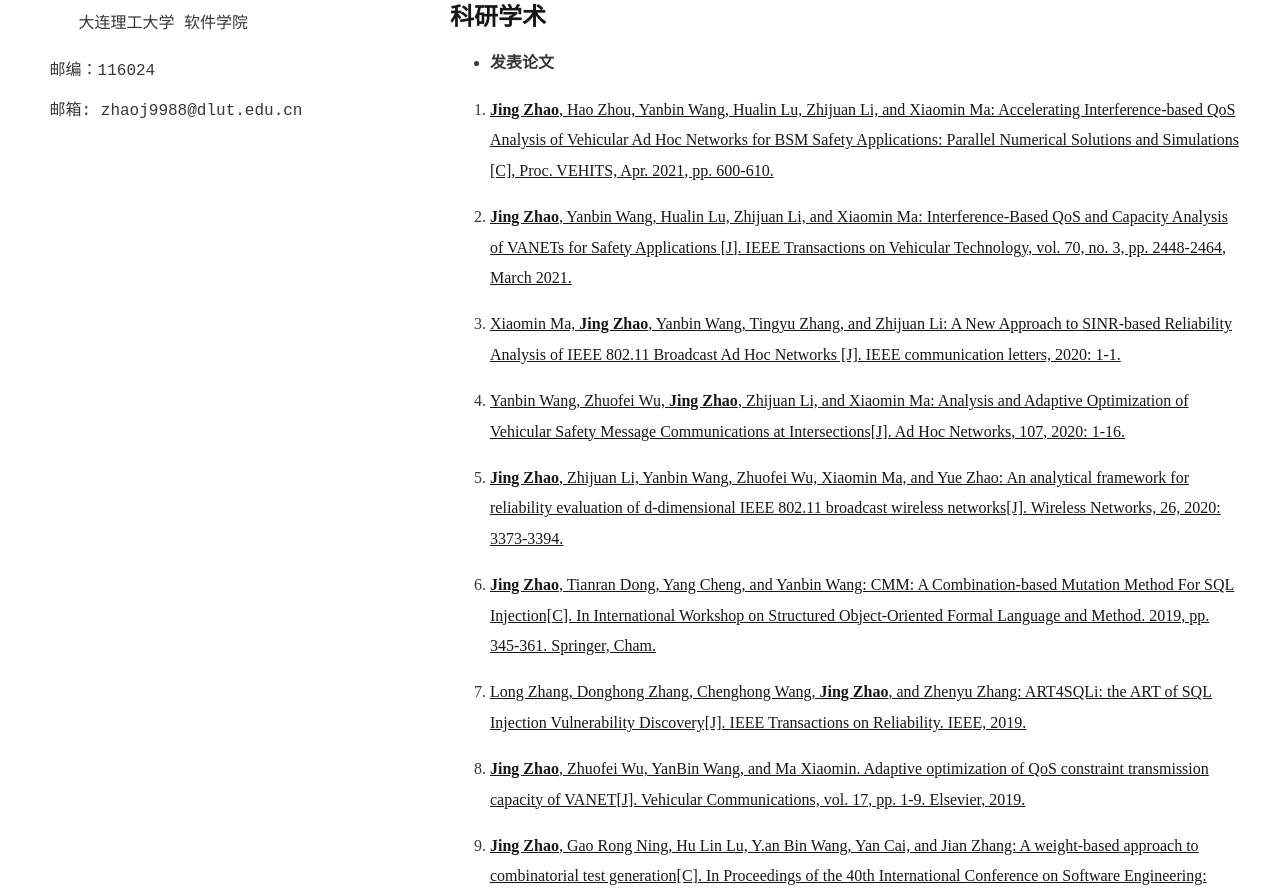
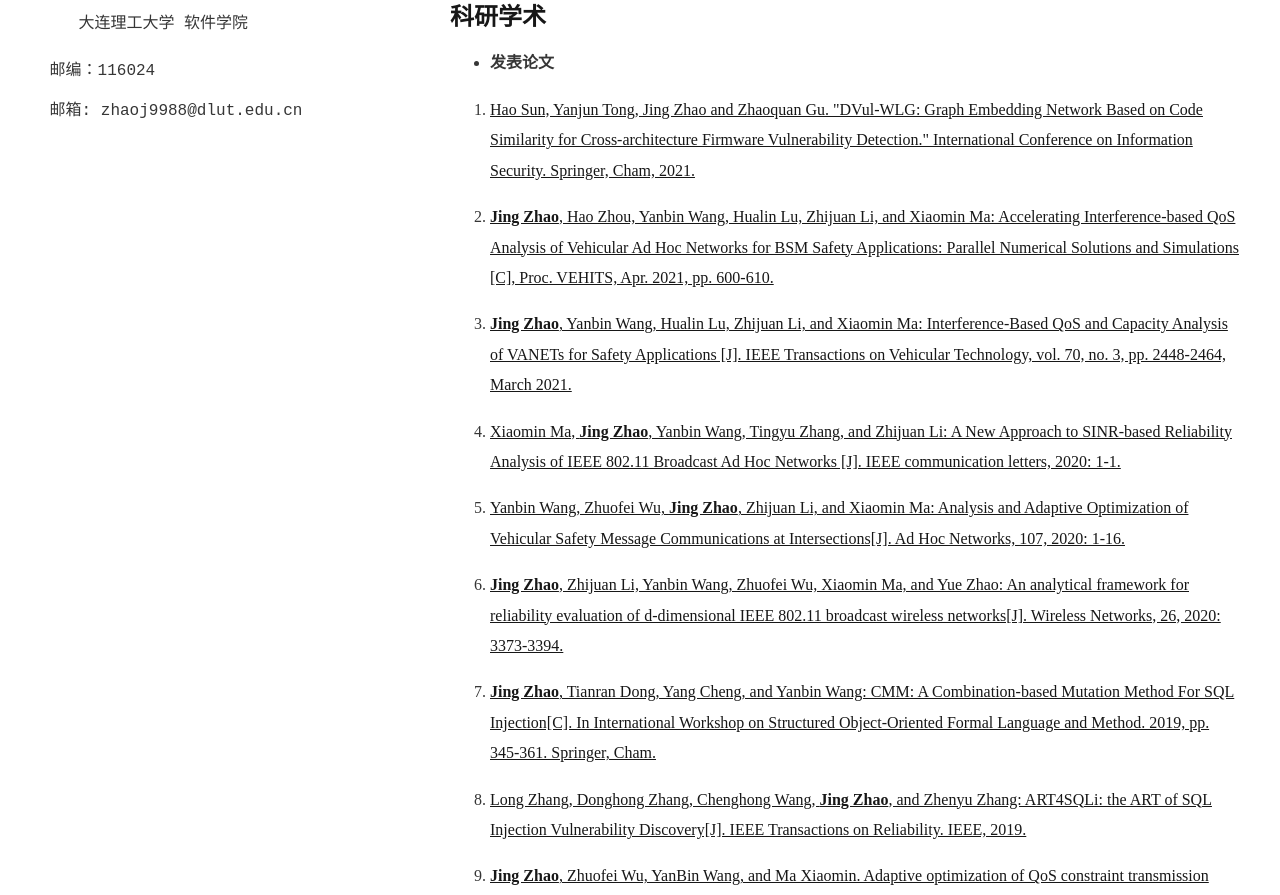
Before and after one commit to zhaojing-dlut/zhaojing-dlut.github.io, a plain HTML site: page index.html in a window 1280 px wide. Shown: the part 812-1707 px from the top of the page. Drawn offline with Linux system fonts and the light colour scheme.

Commit message:
Update index.html

```diff
--- a/index.html
+++ b/index.html
@@ -75,6 +75,9 @@ Released   : 20140221
             <p> </p>
 			<ul><li><strong><p style="font-size=16px">发表论文</p></strong></li></ul>
 			<ol start="1">
+	               <li>
+	                <p><a href="/downloads/secure2021.pdf"  target="_blank";> Hao Sun, Yanjun Tong, Jing Zhao and Zhaoquan Gu. "DVul-WLG: Graph Embedding Network Based on Code Similarity for Cross-architecture Firmware Vulnerability Detection." International Conference on Information Security. Springer, Cham, 2021.</a></p>
+	                </li>
 	                <li>
 	                <p><a href="/downloads/vehits2021.pdf"  target="_blank";> <strong>Jing Zhao</strong>, Hao Zhou, Yanbin Wang, Hualin Lu, Zhijuan Li, and Xiaomin Ma: Accelerating Interference-based QoS Analysis of Vehicular Ad Hoc Networks for BSM Safety Applications: Parallel Numerical Solutions and Simulations [C], Proc. VEHITS, Apr. 2021, pp. 600-610.</a></p>
 	                </li>
```
